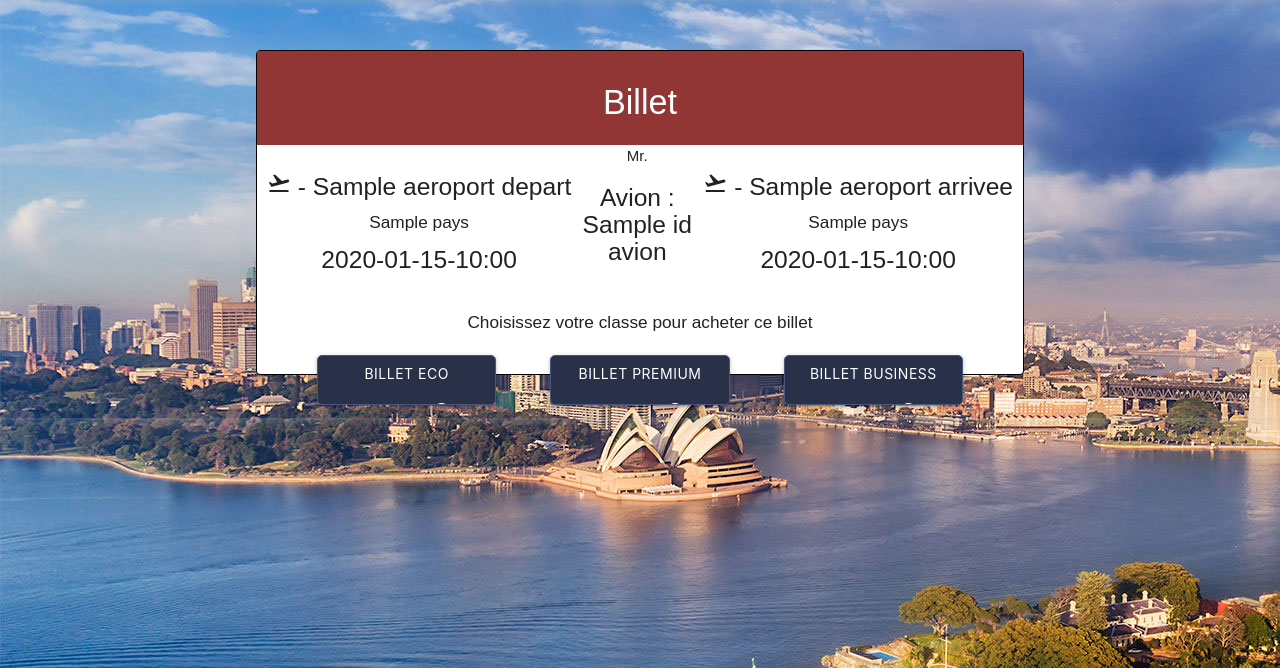
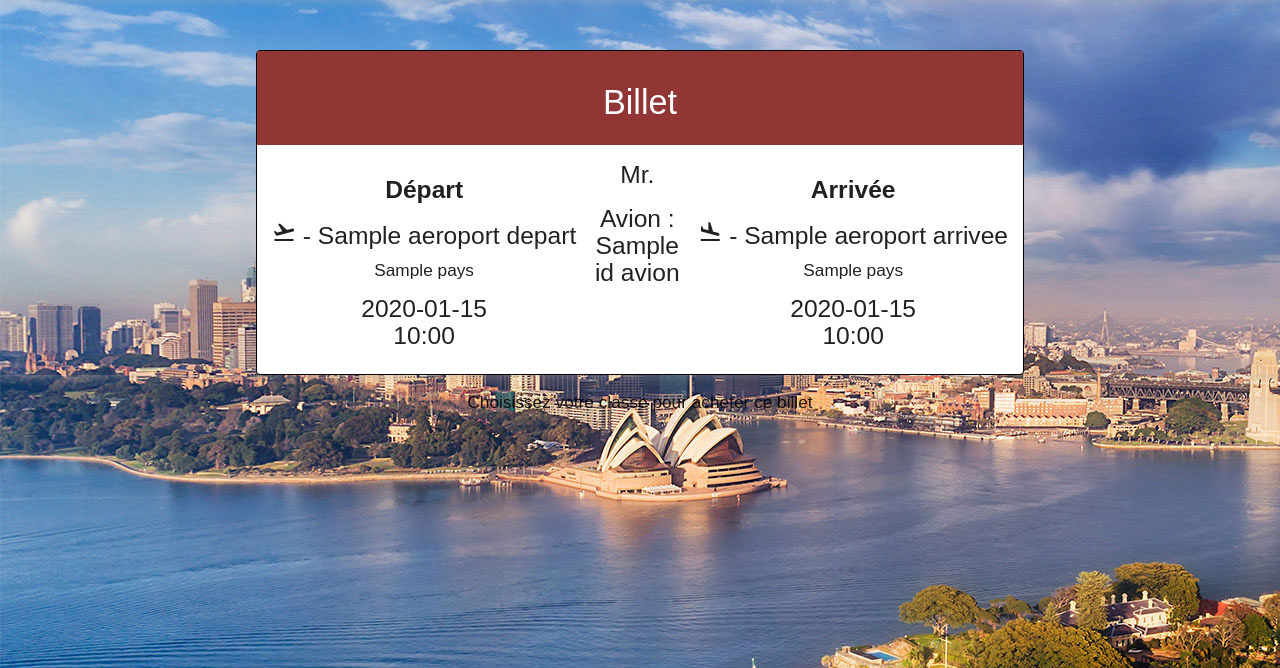
Before and after one commit to AlexandreGaultier/FrontBTS, a Symfony app: template FrontBTS/templates/rechercher_vol/billet.html.twig in a window 1280 px wide. Shown: the part 64-732 px from the top of the page. Run offline with Twig, Linux system fonts and the light colour scheme; the template is opened without the code that fills it: most values are stand-ins (such as "Sample title", 1, 10 or a date in 2020); some libraries are stand-ins or nearby versions.

Commit message:
créa billet à faire

```diff
--- a/FrontBTS/templates/rechercher_vol/affichage_vols.html.twig
+++ b/FrontBTS/templates/rechercher_vol/affichage_vols.html.twig
@@ -18,8 +18,14 @@
     <div class="row" style="text-align : center;">
         <h6> <b>{{vol.place_eco}} / {{vol.total_place_eco}}</b> places Eco | <b>{{vol.place_premium}} / {{vol.total_place_premium}}</b> places Premium | <b>{{vol.place_business}} / {{vol.total_place_business}}</b> places Business</h6>
     </div>
+    {% if app.user %}
     <div style="text-align: center;">
         <a class="waves-effect waves-light btn-large" style="margin: 10px;" href="{{ path('billet', {'id': vol.id}) }}">Acheter un billet</a>
     </div>
+    {% else %}
+    <div style="text-align: center;">
+            <a class="waves-effect waves-light btn-large" style="margin: 10px;" href="{{ path('security_registration') }}">S'inscrire pour réserver un billet</a>
+        </div>
+    {% endif %}
 </div>
 {% endfor %}
--- a/FrontBTS/templates/rechercher_vol/billet.html.twig
+++ b/FrontBTS/templates/rechercher_vol/billet.html.twig
@@ -8,35 +8,45 @@
         <div style="background-color : #913535; text-align : center; width : 100%; padding : 10px; color : white;">
             <h4>Billet</h4>
         </div>
-        {# {{ dump(billet)}} #}
-        <div style="float : left; text-align : center; margin: 10px;">
-                <h5><i class="material-icons prefix">flight_takeoff</i> - {{billet.idVol.AeroportDepart.nom}}</h5></br>
-                <h6 style="margin-top : -20px;">{{billet.idVol.AeroportDepart.pays}}</h6></br>
-                <h5 style="margin-top : -15px;">{{billet.idVol.dateDepart|date('Y-m-d-H:i')}}</h5>
+         {# {{ dump(vol)}}  #}
+         <div style="float : left; text-align : center; margin: 15px;">
+             <h5><b>Départ</b></h5>
+                <h5><i class="material-icons prefix">flight_takeoff</i> - {{vol.AeroportDepart.nom}}</h5></br>
+                <h6 style="margin-top : -20px;">{{vol.AeroportDepart.pays}}</h6></br>
+                <h5 style="margin-top : -15px;">{{vol.dateDepart|date('Y-m-d')}}</h5>
+                <h5 style="margin-top : -10px;">{{vol.dateDepart|date('H:i')}}</h5>
             </div>
 
-        <div style="float : right; text-align : center; margin: 10px;">
-                <h5><i class="material-icons prefix">flight_takeoff</i> - {{billet.idVol.AeroportArrivee.nom}}</h5></br>
-                <h6 style="margin-top : -20px;">{{billet.idVol.AeroportArrivee.pays}}</h6></br>
-                <h5 style="margin-top : -15px;">{{billet.idVol.dateArrivee|date('Y-m-d-H:i')}}</h5>
+        <div style="float : right; text-align : center; margin: 15px;">
+                <h5><b>Arrivée</b></h5>
+                <h5><i class="material-icons prefix">flight_land</i> - {{vol.AeroportArrivee.nom}}</h5></br>
+                <h6 style="margin-top : -20px;">{{vol.AeroportArrivee.pays}}</h6></br>
+                <h5 style="margin-top : -15px;">{{vol.dateArrivee|date('Y-m-d')}}</h5>
+                <h5 style="margin-top : -10px;">{{vol.dateArrivee|date('H:i')}}</h5>
             </div>
-        <div class="row" style="width: 20%;">
-        {% if app.user.getSexe == "Femme" %}<h5>Mme.{% else %} Mr.{% endif %}{{app.user.nom}} {{app.user.prenom}}</h5>
-            <h5>Avion : {{billet.idVol.idAvion.nom}}</h5>
+
+        <div class="row" style="width: 40%;">
+        {% if app.user.getSexe == "Femme" %}<h5>Mme.{% else %} <h5>Mr.{% endif %}{{app.user.nom}} {{app.user.prenom}}</h5>
+            <h5>Avion : {{vol.idAvion.nom}}</h5>
         </div>
         <h6>Choisissez votre classe pour acheter ce billet</h6>
     </div>
-    <div>
-
-        <button class="waves-effect waves-light btn" style="width : 14%; Height : 50px; margin-top : -55px; margin-right : 50px; border : solid 1px #475781; border-radius : 5px; background : #283148; z-index : 8888115; color : white;">
-            Billet Eco <b>{{billet.idVol.prixEco}}</b> <i class="material-icons prefix">euro_symbol</i>
+     <div>
+{% if vol.placeEco != vol.idAvion.placeEco %}
+        <button class="waves-effect waves-light btn" href="{{ path('achatBillet', {'type': "eco"}) }}" style="width : 15%; Height : 50px; margin-top : -55px; margin-right : 50px; border : solid 1px #475781; border-radius : 5px; background : #283148; z-index : 8888115; color : white;">
+            Billet Eco <b>{{vol.prixEco}}</b> <i class="material-icons prefix">euro_symbol</i>
         </button>
-        <button class="waves-effect waves-light btn" style="width : 14%; Height : 50px; margin-top : -55px; border : solid 1px #475781; border-radius : 5px; background : #283148; z-index : 8888115; color : white;">
-            Billet Premium <b>{{billet.idVol.prixPremium}}</b> <i class="material-icons prefix">euro_symbol</i>
+{% endif %}
+{% if vol.placePremium != vol.idAvion.placePremium %}
+        <button class="waves-effect waves-light btn" href="{{ path('achatBillet', {'type': "premium"}) }}" style="width : 15%; Height : 50px; margin-top : -55px; border : solid 1px #475781; border-radius : 5px; background : #283148; z-index : 8888115; color : white;">
+            Billet Premium <b>{{vol.prixPremium}}</b> <i class="material-icons prefix">euro_symbol</i>
         </button>
-        <button class="waves-effect waves-light btn" style="width : 14%; Height : 50px; margin-top : -55px; margin-left : 50px; border : solid 1px #475781; border-radius : 5px; background : #283148; z-index : 8888115; color : white;">
-            Billet Business <b>{{billet.idVol.prixBusiness}}</b> <i class="material-icons prefix">euro_symbol</i>
+{% endif %}
+{% if vol.placeBusiness != vol.idAvion.placeBusiness %}
+        <button class="waves-effect waves-light btn" href="{{ path('achatBillet', {'type': "business"}) }}" style="width : 15%; Height : 50px; margin-top : -55px; margin-left : 50px; border : solid 1px #475781; border-radius : 5px; background : #283148; z-index : 8888115; color : white;">
+            Billet Business <b>{{vol.prixBusiness}}</b> <i class="material-icons prefix">euro_symbol</i>
         </button>
+{% endif %}
     </div>
 </center>
 
```
Also changed, not shown: FrontBTS/src/Controller/RechercherVolController.php (+27 -18 lines).
